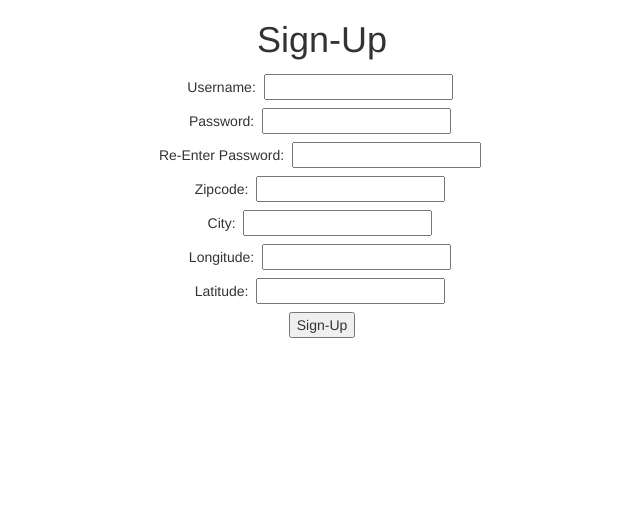
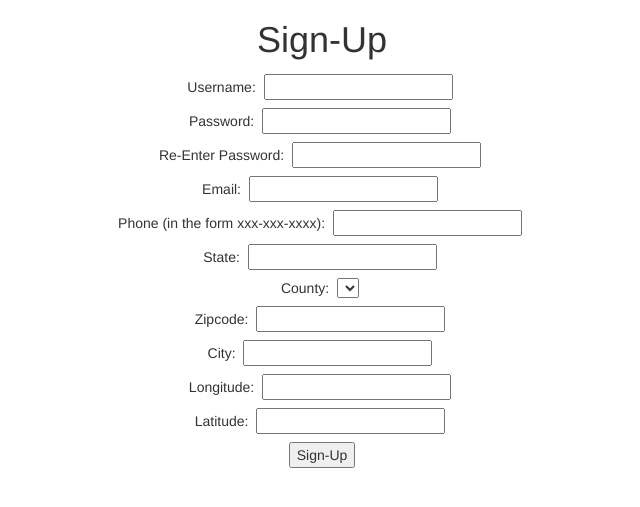
Before and after one commit to alerodriguezz/cst336, a PHP site: page /Labs/lab7/index.html in a window 1280 px wide. Shown: the top 507 px of the page, without its empty margins (318-958 px from the left). Run offline with PHP 8.4, Linux system fonts and the light colour scheme; lists and menus that the app fills with data are empty; some libraries are stand-ins or nearby versions.

Commit message:
lab 7 update

```diff
--- a/Labs/lab7/css/styles.css
+++ b/Labs/lab7/css/styles.css
@@ -4,3 +4,7 @@
 }
 
 .container-fluid{}
+
+#userName {
+
+}
--- a/Labs/lab7/index.html
+++ b/Labs/lab7/index.html
@@ -13,6 +13,7 @@
 <script src="https://maxcdn.bootstrapcdn.com/bootstrap/3.3.7/js/bootstrap.min.js"></script>
 
 
+<script src="https://code.jquery.com/jquery-3.0.0.js"></script>
 
   </head>
   <h1 align="center">
@@ -21,22 +22,26 @@
     <body class="container-fluid">
         <div id="credentials" align="center">
             <form method="get">
-                      Username: <input type="text" class="jelly" name="userName" required minlength="1"><br>
-                      Password: <input type="password" class="jelly" name="pass" required minlength="1"><br>
-                      Re-Enter Password: <input type="password" class="jelly" name="rePass" required minlength="1"><br>
-                      Zipcode: <input id="geocomplete"type="text" class="jelly" name="zip"><br>
-                      City: <input id="locality"type="text" class="jelly" name="city"><br>
-                      Longitude: <input id="longitude"type="text" class="jelly" name="latitude"><br>
-                      Latitude: <input id="latitude"type="text" class="jelly" name="longitude"><br>
+                      Username: <input type="text" class="jelly" name="userName" id="userName" required minlength="1">
+                        <span style="color:red" id="usernameValidation"></span>  <br />
+                      Password: <input type="password" id="pass" class="jelly" name="pass" required minlength="4"><br>
+                      Re-Enter Password: <input id="rePass" type="password" class="jelly" name="rePass" required minlength="4"><br>
+                      Email:  <input type="email" class="jelly" name="email" required minlength="1"><br>
+                      Phone (in the form xxx-xxx-xxxx):  <input type="tel" class="jelly" name="phone" pattern="[0-9]{3}-[0-9]{3}-[0-9]{4}" required minlength="1"><br>
+                      State: <input class="jelly" type="text" id="state" onchange="getCountyList();" required><br />
+                      County: <select id="county" class="jelly"></select><br>
+                      Zipcode: <input id="geocomplete"type="text" class="jelly" name="zip" required><br>
+                      City: <input id="locality"type="text" class="jelly" name="city" required><br>
+                      Longitude: <input id="longitude"type="text" class="jelly" name="latitude" required><br>
+                      Latitude: <input id="latitude"type="text" class="jelly" name="longitude" required><br>
 
-                      <input type="submit" class="jelly" name="submitBtn"value="Sign-Up">
+                      <input type="submit" class="jelly"  onclick="checkForm();" name="submitBtn"value="Sign-Up">
             </form>
         </div>
     </body>
 </html>
 
 <script>
-
 var autocomplete;
 
 var componentForm = {
@@ -48,8 +53,83 @@ var componentForm = {
     postal_code: 'short_name'
 };
 
+ $("#userName").change( function(){
+     //alert($(this).val()); //showing the username entered, for testing purposes
+ $.ajax({
+            type: "get",
+            url: "usernameLookup.php",
+            data: { "username": $(this).val()},
+            success: function(data,status) {
+                 //alert(data); //displaying data received, for testing purposes
 
-  function zip_autocomplete(){
+                if (data == "Available") {
+                     $("#usernameValidation").html("Available!");
+                     $("#usernameValidation").css("color","green");
+                 }
+                else {
+                        $("#usernameValidation").html("Username already taken!");
+                        $("#usernameValidation").css("color","red");
+                 }
+
+            }
+        });
+});
+
+function checkForm(){
+    //checj if they match
+    var pass =document.getElementById("pass").value;
+     var rePass =document.getElementById("rePass").value;
+
+
+     if(pass!=rePass){
+         alert("Both passwords must match. Please try again.");
+     }
+
+     else {
+         //check for digit or uppercase
+          for (var i = 0; i<pass.length; i++){
+             var number= /^[0-9]+$/;
+             var upperCase = /^[A-Z]+$/;
+                if (pass.value.match(number)&& pass.value.match(upperCase))
+                {
+                    alert=("success, password is valid");
+                }
+            }
+     }
+}
+
+function getCountyList() {
+      var stateSelected = document.getElementById("state").value;
+   var url = "counties.php?state=";
+
+   var ajax;
+    if (window.XMLHttpRequest) {
+         ajax= new XMLHttpRequest();
+     }
+
+   ajax.open("GET", url + stateSelected, true);
+   ajax.send();
+
+  ajax.onreadystatechange=function() {
+                      if (ajax.readyState==4 && ajax.status==200) {
+                            //alert(ajax.responseText);  //displays value retrieved from PHP program
+
+            var data = JSON.parse(ajax.responseText);
+            var countySelected = document.getElementById("county");
+            countySelected.innerHTML="<option> Select One </option>";
+
+            for (var i=0; i< data['counties'].length; i++) {
+                countySelected.innerHTML += "<option>" + data["counties"][i].county + "</option>";
+                 }//endFor
+
+           }//endIf
+
+
+
+}
+
+}
+function zip_autocomplete(){
 
     var input= document.getElementById('geocomplete');
     autocomplete = new google.maps.places.Autocomplete(input);
@@ -82,4 +162,6 @@ var componentForm = {
   }
 </script>
 
+
+
 <script type="text/javascript" src="https://maps.googleapis.com/maps/api/js?key=AIzaSyD8yJ-h6PCeiIbnLgfwy4wT1i-csz1LsIg&libraries=places&callback=zip_autocomplete"></script>
```
Also changed, not shown: Labs/lab5/index.php (+0 -16 lines), Labs/lab7/counties.php (added, +1 -0 lines), Labs/lab7/usernameLookup.php (added, +8 -0 lines).
